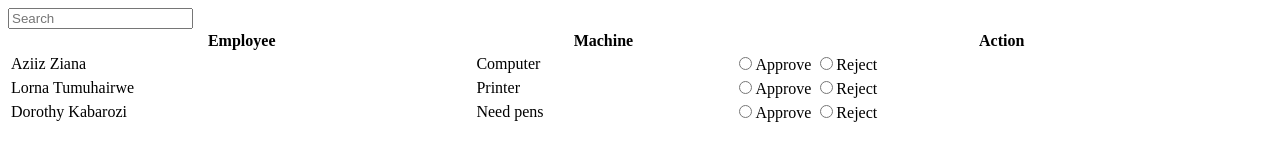
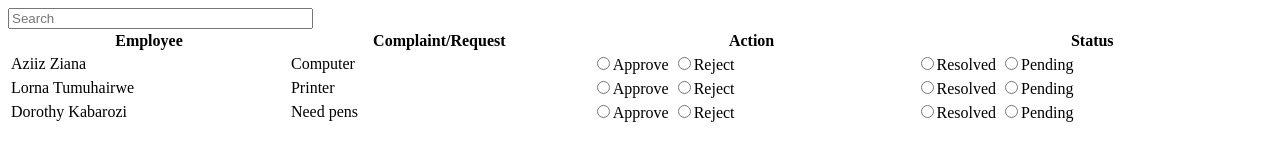
Before and after one commit to aziizziana/Maintainance-Tracker-App, a plain HTML site: page approve.html in a window 1280 px wide. Drawn offline with Linux system fonts and the light colour scheme.

```diff
--- a/approve.html
+++ b/approve.html
@@ -10,15 +10,16 @@
 
   <form>
 
-    <input type="text" placeholder="Search" name="search">
+    <input type="text" size=35 placeholder="Search" name="search">
 
 
 
     <table width="100%">
        <tr>
           <th>Employee</th>
-          <th>Machine</th>
+          <th>Complaint/Request</th>
           <th>Action</th>
+          <th>Status</th>
        </tr>
 
        <tr>
@@ -26,6 +27,9 @@
          <td>Computer</td>
          <td><input type="radio" name="approve" value="approve">Approve
          <input type="radio" name="approve" value="reject">Reject</td>
+         <td><input type="radio" name="status" value="status">Resolved
+         <input type="radio" name="status" value="status">Pending</td>
+
        </tr>
 
        <tr>
@@ -33,13 +37,17 @@
          <td>Printer</td>
          <td><input type="radio" name="approve1" value="approve">Approve
          <input type="radio" name="approve1" value="reject">Reject</td>
+         <td><input type="radio" name="status1" value="status">Resolved
+         <input type="radio" name="status1" value="status">Pending</td>
        </tr>
 
        <tr>
          <td>Dorothy Kabarozi</td>
          <td>Need pens</td>
          <td><input type="radio" name="approve2" value="approve">Approve
-         <input type="radio" name="approve" value="reject">Reject</td>
+         <input type="radio" name="approve2" value="reject">Reject</td>
+         <td><input type="radio" name="status2" value="status">Resolved
+         <input type="radio" name="status2" value="status">Pending</td>
        </tr>
 
     </table>
```
Also changed, not shown: signup.html (+1 -1 lines), css/app_styles.css (line endings or trailing spaces), index.html (renamed from login.html), 1 other file.
